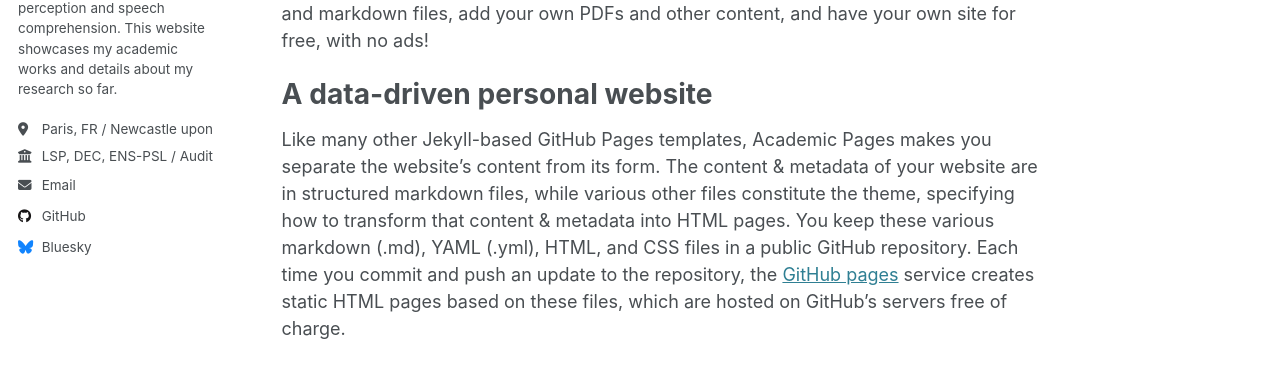
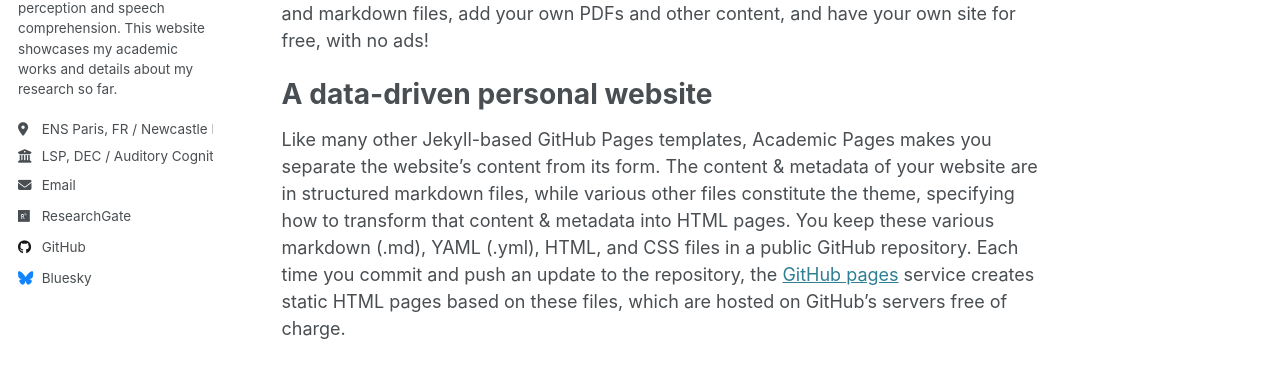
Before and after one commit to azallb/azallb.github.io, a Jekyll site: the page built from _pages/about.md, in a window 1280 px wide. Shown: the part 358-727 px from the top of the page. Built offline with Jekyll 4.4.1, drawn with Linux system fonts in a browser that asks for light colours.

Commit message:
core changes

```diff
--- a/_config.yml
+++ b/_config.yml
@@ -26,8 +26,8 @@ author:
   name             : "Azal LE BAGOUSSE"
   pronouns         : # example: "she/her"
   bio              : "I'm a post-graduate student specializing in auditory perception and speech comprehension. This website showcases my academic works and details about my research so far."
-  location         : "Paris, FR / Newcastle upon Tyne, UK"
-  employer         : "LSP, DEC, ENS-PSL / Auditory Cognition Group NCL"
+  location         : "ENS Paris, FR / Newcastle Med School, UK"
+  employer         : "LSP, DEC / Auditory Cognition Group"
   uri              : # URL
   email            : "azal.lebagousse@gmail.com"
 
@@ -38,7 +38,7 @@ author:
   orcid            : #"http://orcid.org/yourorcidurl"
   semantic         : # URL
   pubmed           : #"https://www.ncbi.nlm.nih.gov/pubmed/?term=john+snow"
-  researchgate     : # "https://www.researchgate.net/profile/Azal-Lb"
+  researchgate     : "https://www.researchgate.net/profile/Azal-Lb"
   scopus           : # URL
 
   # Repositories and software development
```
